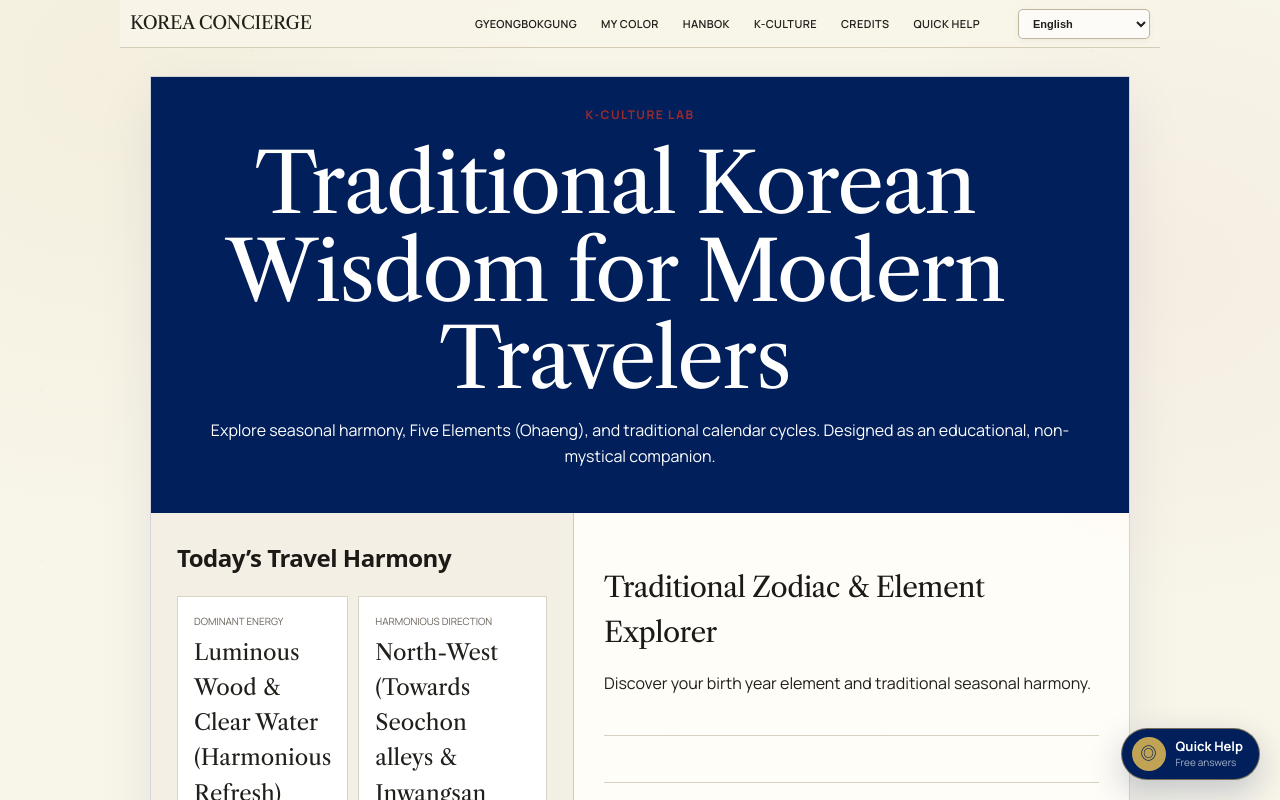
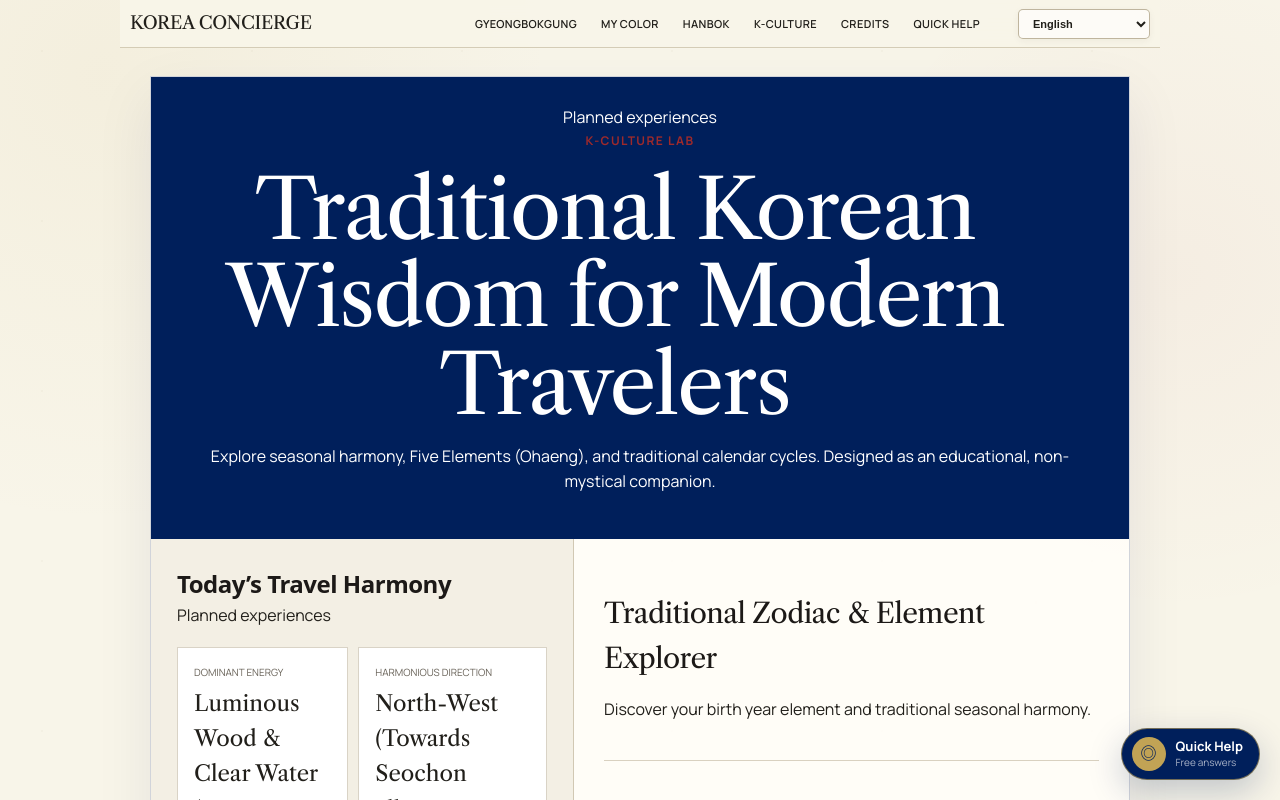
Before and after one commit to lgkangno1-svg/Kang-s-brain, a Next.js app in the folder projects/korea-avocadoss/: page /en/culture in a window 1280 px wide. Shown: the top 800 px of the page. Built offline with nearby package versions, Linux system fonts and the light colour scheme.

Commit message:
fix(korea): keep planned Culture metrics visibly labeled

```diff
--- a/projects/korea-avocadoss/src/app/[locale]/culture/page.tsx
+++ b/projects/korea-avocadoss/src/app/[locale]/culture/page.tsx
@@ -21,20 +21,21 @@ export default async function LocalizedCulturePage({params}: PageProps) {
     <main>
       <section className="stitchSajuShell">
         <header className="stitchSajuMast">
+          <span className="stitchPreviewBadge">{culture('planned')}</span>
           <p className="eyebrow">{culture('eyebrow')}</p>
           <h1>{culture('heroTitle')}</h1>
           <p>{culture('heroIntro')}</p>
         </header>
         <div className="stitchSajuGrid">
           <aside className="stitchSajuRail">
-            <h2>{culture('todayVibeTitle')}</h2>
-            <div className="stitchMetricGrid">
+            <div className="stitchPreviewRow"><h2>{culture('todayVibeTitle')}</h2><span>{culture('planned')}</span></div>
+            <div className="stitchMetricGrid" aria-describedby="culture-preview-note">
               <div className="stitchMetricCard"><small>{culture('todayEnergyLabel')}</small><strong>{culture('todayEnergyValue')}</strong></div>
               <div className="stitchMetricCard"><small>{culture('luckyDirectionLabel')}</small><strong>{culture('luckyDirectionValue')}</strong></div>
               <div className="stitchMetricCard"><small>{culture('luckyColorLabel')}</small><strong>{culture('luckyColorValue')}</strong></div>
               <div className="stitchMetricCard"><small>{culture('harmoniousMealLabel')}</small><strong>{culture('harmoniousMealValue')}</strong></div>
             </div>
-            <p className="freshnessNote">{culture('intro')}</p>
+            <p id="culture-preview-note" className="freshnessNote">{culture('intro')}</p>
           </aside>
           <section className="stitchSajuMain">
             <div className="stitchEditorialSection">
```
